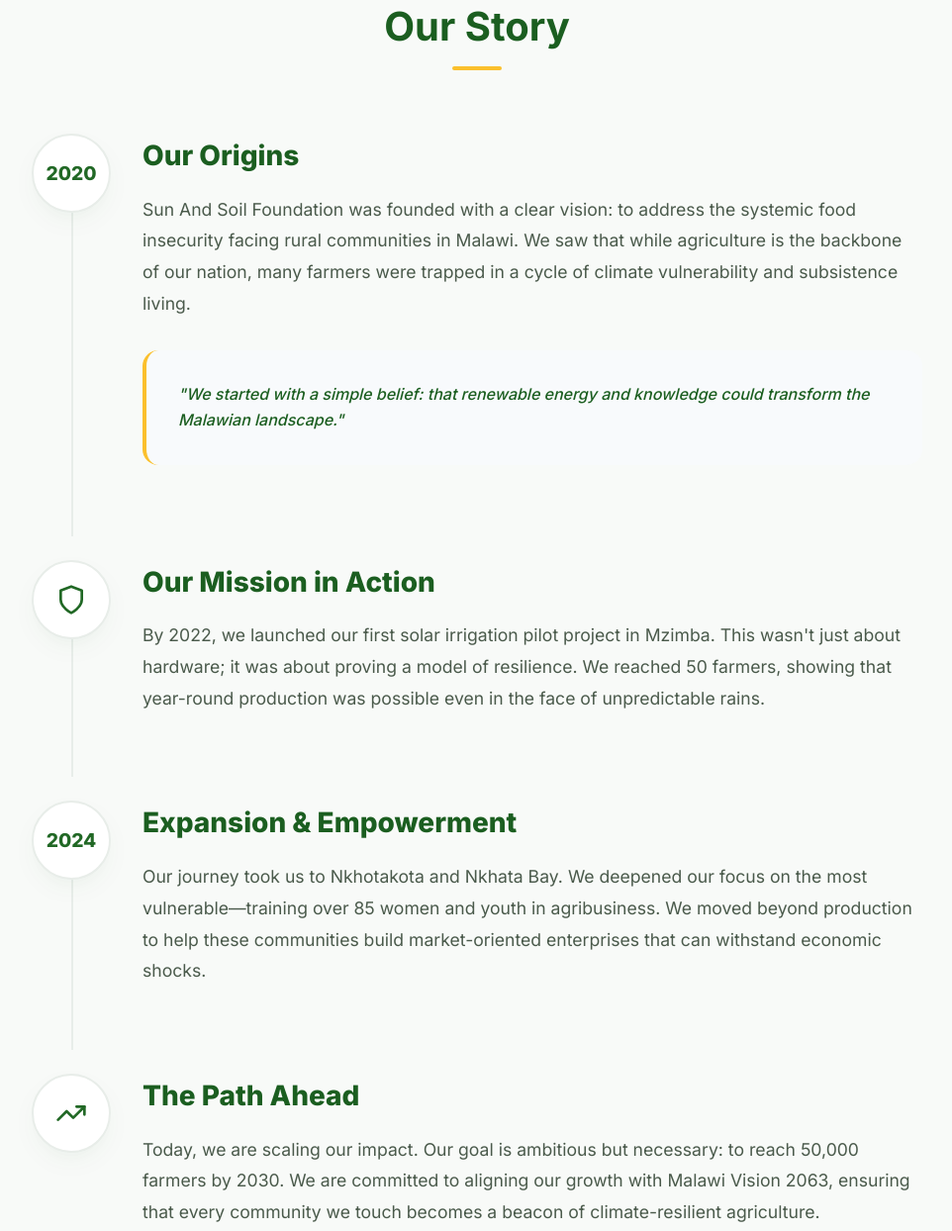
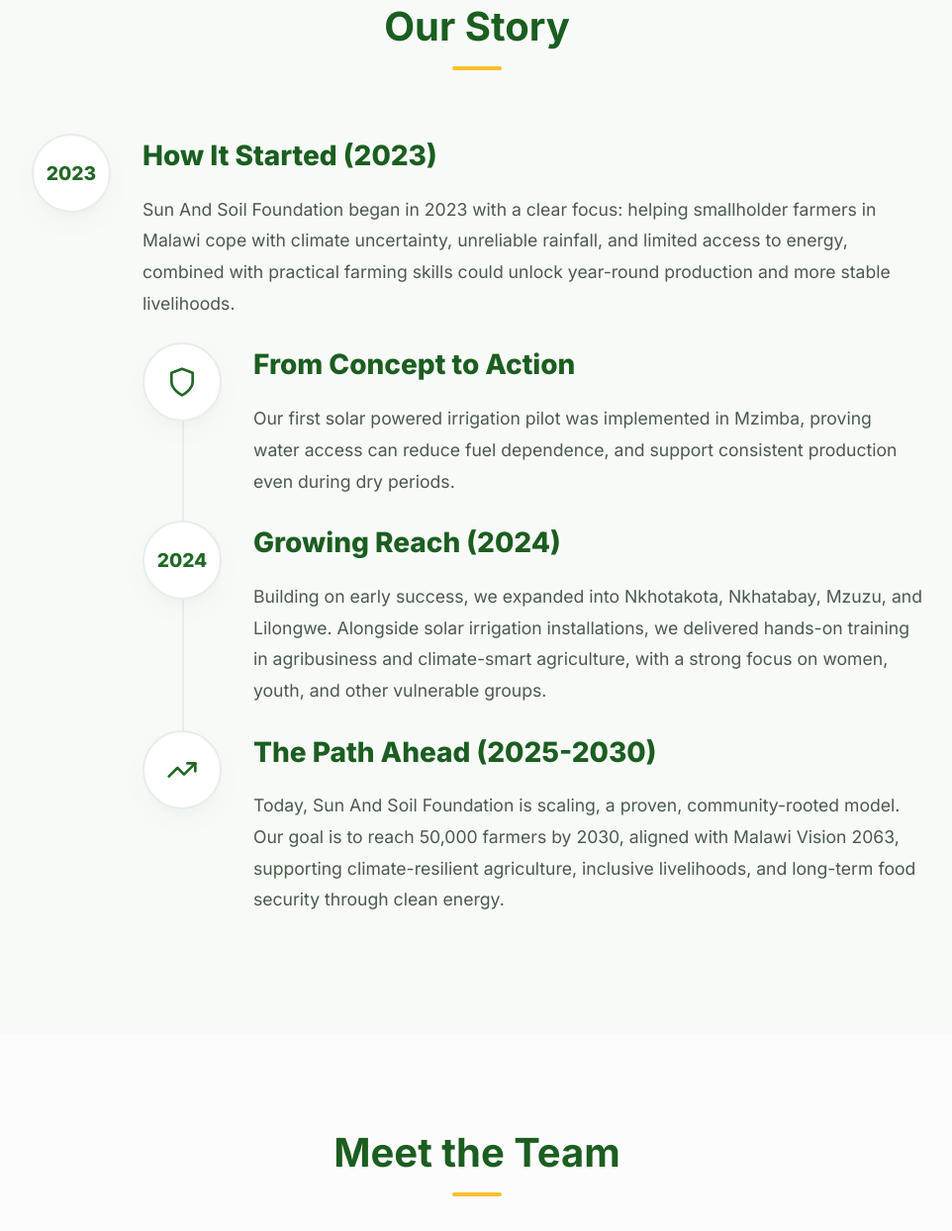
Before and after one commit to bsc-com-22/sunand, a plain HTML site: page about.html in a window 1280 px wide. Shown: the part 2692-3936 px from the top of the page at 99% size, without its empty margins (158-1120 px from the left). Drawn offline with nearby package versions, Linux system fonts and the light colour scheme; no server answers.

Commit message:
Our Story Update

```diff
--- a/about.html
+++ b/about.html
@@ -163,15 +163,20 @@
             <div class="story-grid">
                 <!-- Origins -->
                 <div class="story-block">
-                    <div class="story-icon">2020</div>
+                    <div class="story-icon">2023</div>
                     <div class="story-content">
-                        <h3>Our Origins</h3>
-                        <p>Sun And Soil Foundation was founded with a clear vision: to address the systemic food insecurity facing rural communities in Malawi. We saw that while agriculture is the backbone of our nation, many farmers were trapped in a cycle of climate vulnerability and subsistence living.</p>
+                        <h3>How It Started (2023)</h3>
+                        <p>Sun And Soil Foundation began in 2023 with a clear focus: helping smallholder farmers in Malawi
+                            cope with climate uncertainty, unreliable rainfall, and limited access to energy, combined with practical
+                            farming skills could unlock year-round production and more stable livelihoods.
+                        </p>
+                        <!--
                         <div class="story-highlight">
                             "We started with a simple belief: that renewable energy and knowledge could transform the Malawian landscape."
                         </div>
                     </div>
                 </div>
+                -->
 
                 <!-- Mission -->
                 <div class="story-block">
@@ -179,8 +184,10 @@
                         <svg width="32" height="32" viewBox="0 0 24 24" fill="none" stroke="currentColor" stroke-width="2" stroke-linecap="round" stroke-linejoin="round"><path d="M12 22s8-4 8-10V5l-8-3-8 3v7c0 6 8 10 8 10z"></path></svg>
                     </div>
                     <div class="story-content">
-                        <h3>Our Mission in Action</h3>
-                        <p>By 2022, we launched our first solar irrigation pilot project in Mzimba. This wasn't just about hardware; it was about proving a model of resilience. We reached 50 farmers, showing that year-round production was possible even in the face of unpredictable rains.</p>
+                        <h3>From Concept to Action</h3>
+                        <p>Our first solar powered irrigation pilot was implemented in Mzimba, proving water access can reduce fuel
+                            dependence, and support consistent production even during dry periods.
+                        </p>
                     </div>
                 </div>
 
@@ -188,8 +195,11 @@
                 <div class="story-block">
                     <div class="story-icon">2024</div>
                     <div class="story-content">
-                        <h3>Expansion & Empowerment</h3>
-                        <p>Our journey took us to Nkhotakota and Nkhata Bay. We deepened our focus on the most vulnerable—training over 85 women and youth in agribusiness. We moved beyond production to help these communities build market-oriented enterprises that can withstand economic shocks.</p>
+                        <h3>Growing Reach (2024)</h3>
+                        <p>Building on early success, we expanded into Nkhotakota, Nkhatabay, Mzuzu, and Lilongwe. Alongside
+                            solar irrigation installations, we delivered hands-on training in agribusiness and climate-smart agriculture,
+                            with a strong focus on women, youth, and other vulnerable groups.
+                        </p>
                     </div>
                 </div>
 
@@ -199,8 +209,11 @@
                         <svg width="32" height="32" viewBox="0 0 24 24" fill="none" stroke="currentColor" stroke-width="2" stroke-linecap="round" stroke-linejoin="round"><polyline points="22 7 13.5 15.5 8.5 10.5 2 17"></polyline><polyline points="16 7 22 7 22 13"></polyline></svg>
                     </div>
                     <div class="story-content">
-                        <h3>The Path Ahead</h3>
-                        <p>Today, we are scaling our impact. Our goal is ambitious but necessary: to reach 50,000 farmers by 2030. We are committed to aligning our growth with Malawi Vision 2063, ensuring that every community we touch becomes a beacon of climate-resilient agriculture.</p>
+                        <h3>The Path Ahead (2025-2030)</h3>
+                        <p>Today, Sun And Soil Foundation is scaling, a proven, community-rooted model. Our
+                            goal is to reach 50,000 farmers by 2030, aligned with Malawi Vision 2063, supporting climate-resilient agriculture,
+                            inclusive livelihoods, and long-term food security through clean energy.
+                        </p>
                     </div>
                 </div>
             </div>
```
